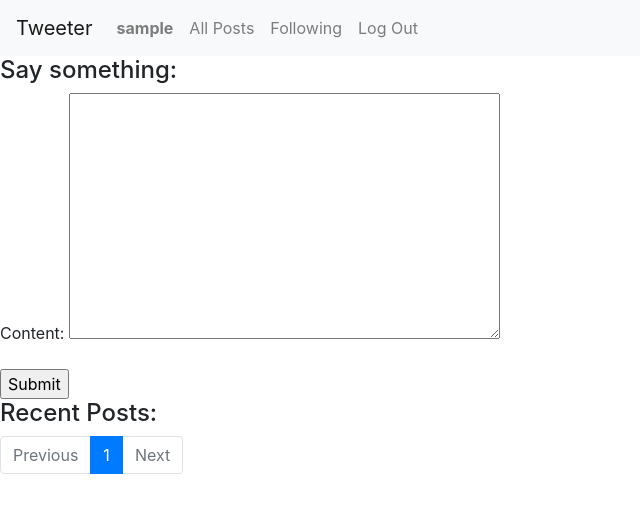
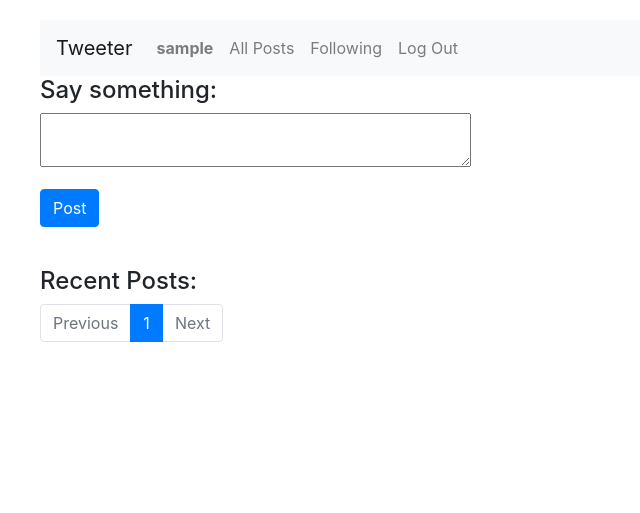
Before and after one commit to jorgecontreras/tweeter, a Django app: page / in a window 1280 px wide. Shown: the top 513 px of the page, without its empty margins (0-640 px from the left). Run offline with Django 3.2, Linux system fonts and the light colour scheme; the visitor is signed in with stand-in values (Sample User, id 1); data that the repository does not hold is empty; parts of the project's set-up code (start-up, migrations or seed data) failed here and were passed over; some libraries are stand-ins or nearby versions.

Commit message:
feat: Adjust style and presentation

```diff
--- a/network/models.py
+++ b/network/models.py
@@ -26,7 +26,7 @@
 
 class Like(models.Model):
     user = models.ForeignKey(User, on_delete=models.PROTECT, related_name="user_like")
-    post = models.ForeignKey(Post, on_delete=models.PROTECT, related_name="liked_post")
+    post = models.ForeignKey(Post, on_delete=models.CASCADE, related_name="liked_post")
 
     class Meta:
         unique_together = ('user', 'post')
--- a/network/static/network/styles.css
+++ b/network/static/network/styles.css
@@ -0,0 +1,4 @@
+body {
+    padding: 20px;
+    margin-left: 20px;
+}
--- a/network/templates/network/index.html
+++ b/network/templates/network/index.html
@@ -9,10 +9,11 @@
         <form  action="{% url 'create_post' %}" method="post" >
             {% csrf_token %}
             {{ form.as_p }}
-            <input type="submit">
+            <input type="submit" class="btn btn-primary" value="Post">
         </form>
     {% endif %}
 
+    <p>&nbsp;</p>
 <h4>Recent Posts:</h4>
 <div class="list-group">
     {% for post in page %}
--- a/network/views.py
+++ b/network/views.py
@@ -15,7 +15,7 @@
 from .models import User, Post, Follow, Like
 
 class NewPostForm(forms.Form):
-    content = forms.CharField(widget=forms.Textarea)
+    content = forms.CharField(widget=forms.Textarea(attrs={'rows':2, 'cols':40}), label='')
 
 def index(request, page_id=1, filter_by=None):
 
```
Also changed, not shown: network/templates/network/profile.html (+4 -3 lines).
